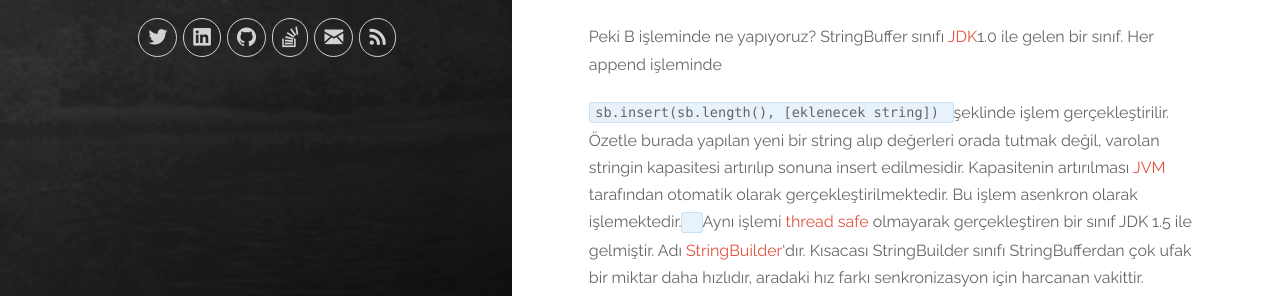
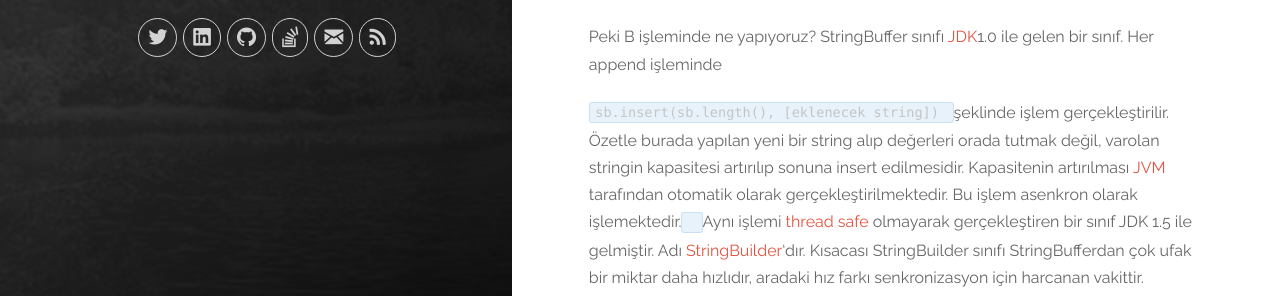
Before and after one commit to pozerank/pozerank.github.io, a Jekyll site: the page built from _posts/2012-01-25-mutable-immutable-types.markdown, in a window 1280 px wide and 1400 px high, scrolled down 4160 px. Shown: the part 904-1200 px from the top of the window. Built offline with Jekyll 4.4.1, drawn with Linux system fonts in a browser that asks for light colours; comment, search, counter and statistics services are not loaded.

Commit message:
code color

```diff
--- a/_sass/uno.scss
+++ b/_sass/uno.scss
@@ -1019,7 +1019,7 @@ code {
 	border: 1px solid #c9e1f6;
 	border-radius: 3px;
 	font-family: Consolas, Menlo, Monaco, Lucida Console, Liberation Mono, DejaVu Sans Mono, Bitstream Vera Sans Mono, Courier New, monospace, serif;
-	color: C5C5C5 !important;
+	color: #C5C5C5;
 	font-size: .85em; }
 
 pre {
```
